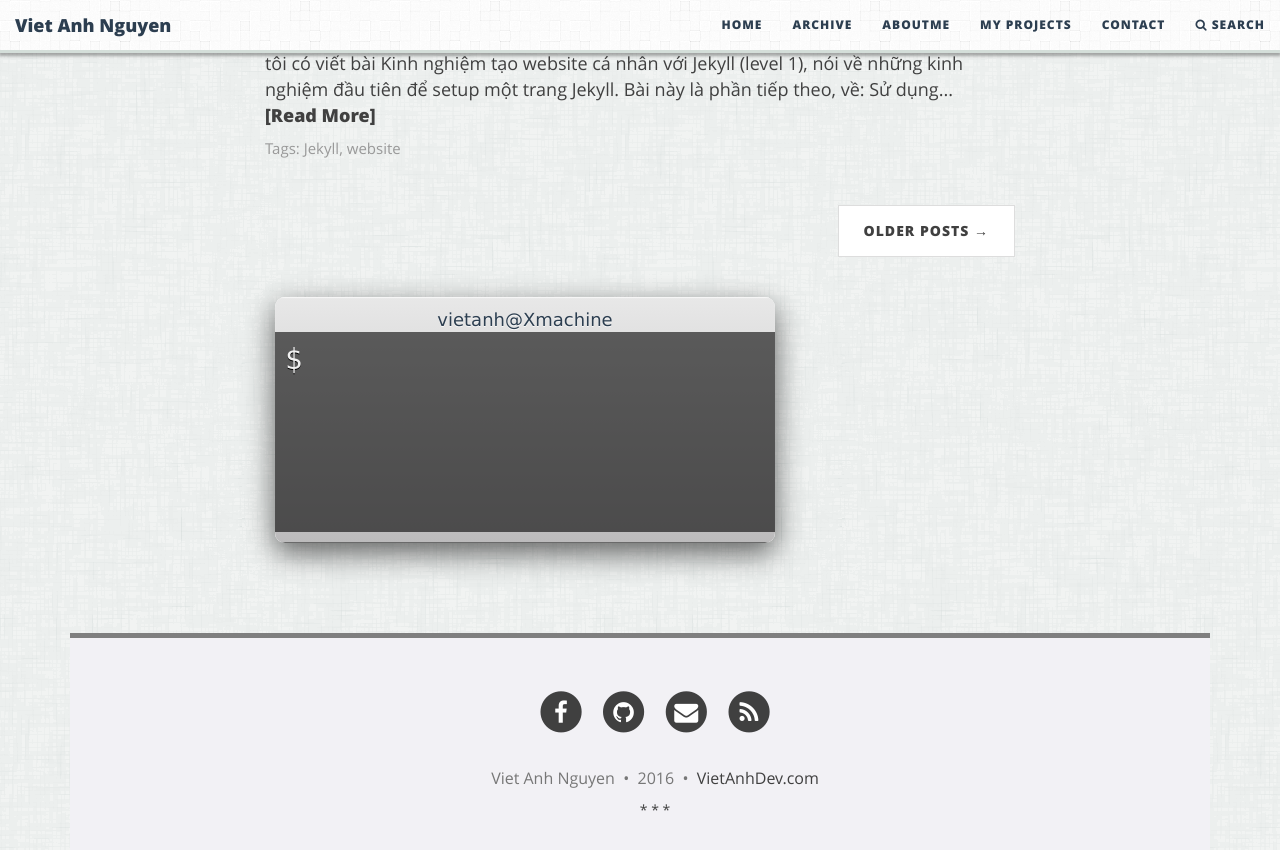
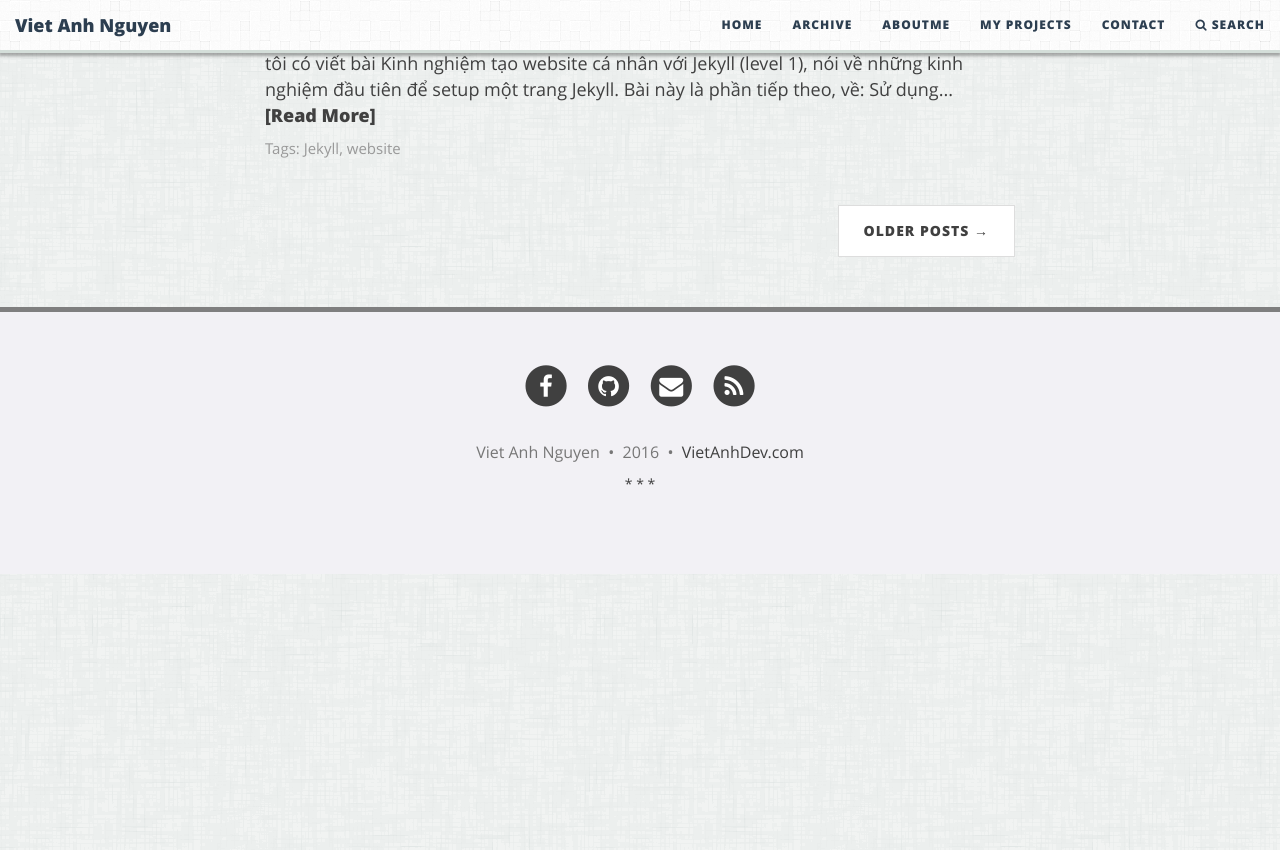
Before and after one commit to diglink/vietanhdev.github.io, a Jekyll site: the page built from index.html, in a window 1280 px wide and 900 px high, scrolled down 2476 px. Shown: the top 850 px of the window. Built offline with Jekyll 4.4.1, drawn with Linux system fonts in a browser that asks for light colours; the list of posts is cut into pages by our own code; after the commit the page ends 3050 px from its top, so only the background shows below that.

Commit message:
update web

```diff
--- a/index.html
+++ b/index.html
@@ -187,8 +187,3 @@ js: "/js/ani-text-home.js"
   100% {
     opacity: 1; } }
 </style>
-
-<div class='text-editor-wrap'>
-	<div class='title-bar'><span class='title'>vietanh@Xmachine</span</div>
-	<div class='text-body'>$ <span id='typed'></div>
-</div>
```
